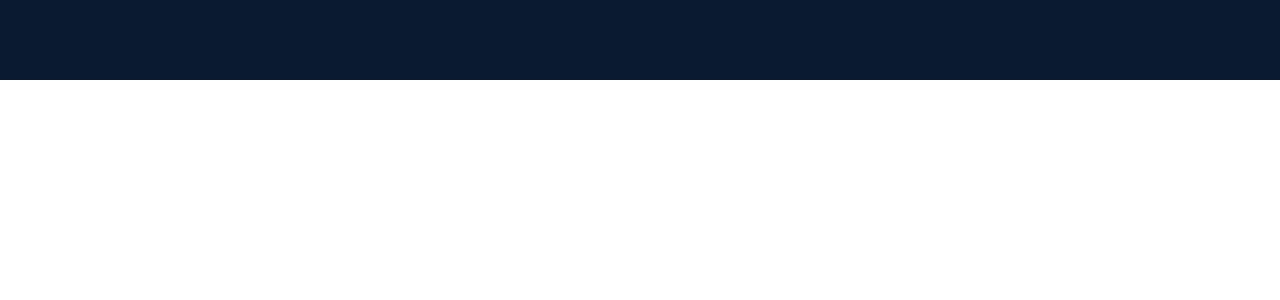
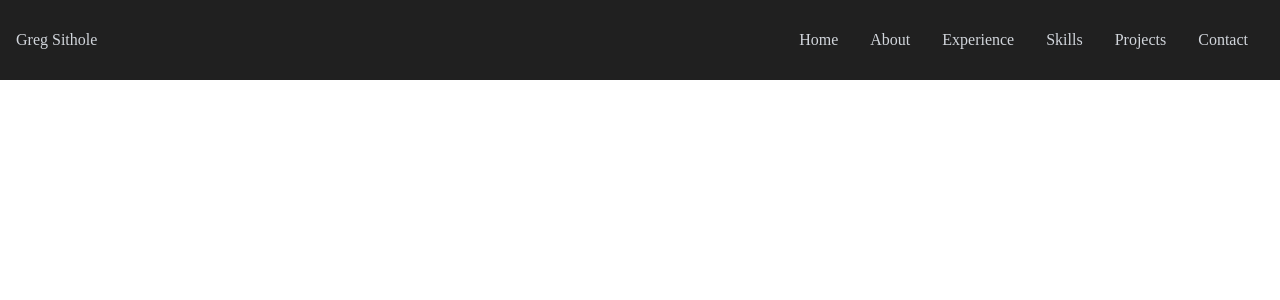
Before and after one commit to GregSithole/gregsithole-react-portfolio, a React (Create React App) app: page / in a window 1280 px wide. Shown: the top 300 px of the page. Built offline with nearby package versions, Linux system fonts and the light colour scheme.

Commit message:
Updated Navbar.jsx

```diff
--- a/src/components/Navbar.jsx
+++ b/src/components/Navbar.jsx
@@ -1,13 +1,42 @@
-import React from 'react'
-// import { FaBars, FaTimes } from 'react-icons/fa';
+import React, { useState } from 'react'
+import { FaBars, FaTimes } from 'react-icons/fa';
 
 const Navbar = () => {
+
+    const [navigation, setNavigation] = useState(false);
+    const handleClick = () => setNavigation(!navigation);
+
     return (
-        <div className='fixed w-full h-[80px] flex justify-between items-center px-4 bg-[#0a192f] text-gray-300'>
+        <div className='fixed w-full h-[80px] flex justify-between items-center px-4 bg-[#202020] text-gray-300'>
             <div>
+                <h1 className='font-xl'>Greg Sithole</h1>
+            </div >
 
+            <ul className='hidden md:flex'>
+                <li>Home</li>
+                <li>About</li>
+                <li>Experience</li>
+                <li>Skills</li>
+                <li>Projects</li>
+                <li>Contact</li>
+            </ul>
+
+
+            <div onClick={handleClick} className='md:hidden z-10'>
+                {!navigation ? <FaBars /> : <FaTimes />}
             </div>
-        </div>
+
+            <ul className={!navigation ? 'hidden' : 'absolute top-0 left-0 w-full h-screen bg-[#202020] flex flex-col justify-center items-center'}>
+                <li className='py-6 text-4xl'>Home</li>
+                <li className='py-6 text-4xl'>About</li>
+                <li className='py-6 text-4xl'>Experience</li>
+                <li className='py-6 text-4xl'>Skills</li>
+                <li className='py-6 text-4xl'>Projects</li>
+                <li className='py-6 text-4xl'>Contact</li>
+            </ul>
+
+            <div className='hidden'></div>
+        </div >
     )
 }
 
```
